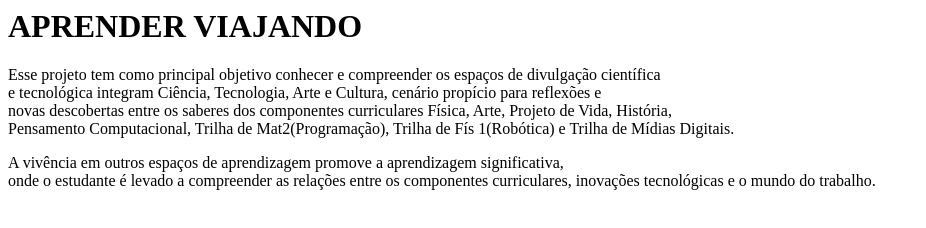
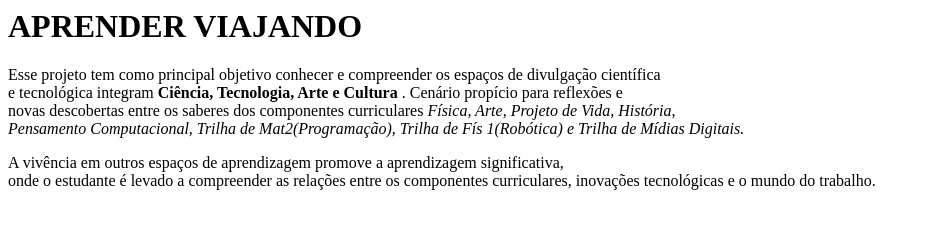
Before and after one commit to Janinha77/PensamentoComputacional_1C, a plain HTML site: page index.html in a window 1280 px wide. Shown: the whole page, without its empty margins (0-926 px from the left). Drawn offline with Linux system fonts and the light colour scheme.

Commit message:
Formatando

```diff
--- a/index.html
+++ b/index.html
@@ -1,9 +1,9 @@
  <h1>  APRENDER VIAJANDO </h1>
 
  <p>  Esse projeto tem como principal objetivo conhecer e compreender os espaços de divulgação científica <br>
- e tecnológica integram Ciência, Tecnologia, Arte e Cultura, cenário propício para reflexões e <br>
- novas descobertas entre os  saberes dos componentes curriculares Física, Arte, Projeto de Vida, História, <br>
- Pensamento Computacional, Trilha de Mat2(Programação), Trilha de Fís 1(Robótica) e Trilha de Mídias Digitais.</p>
+ e tecnológica integram <b> Ciência, Tecnologia, Arte e Cultura </b>. Cenário propício para reflexões e <br>
+ novas descobertas entre os  saberes dos componentes curriculares <em> Física, Arte, Projeto de Vida, História, <br>
+ Pensamento Computacional, Trilha de Mat2(Programação), Trilha de Fís 1(Robótica) e Trilha de Mídias Digitais.</em> </p>
  <p> A vivência em outros espaços de aprendizagem promove a aprendizagem significativa, <br>
  onde o estudante é levado a compreender as relações entre os componentes curriculares,
  inovações tecnológicas e o mundo do trabalho.</p>
```
